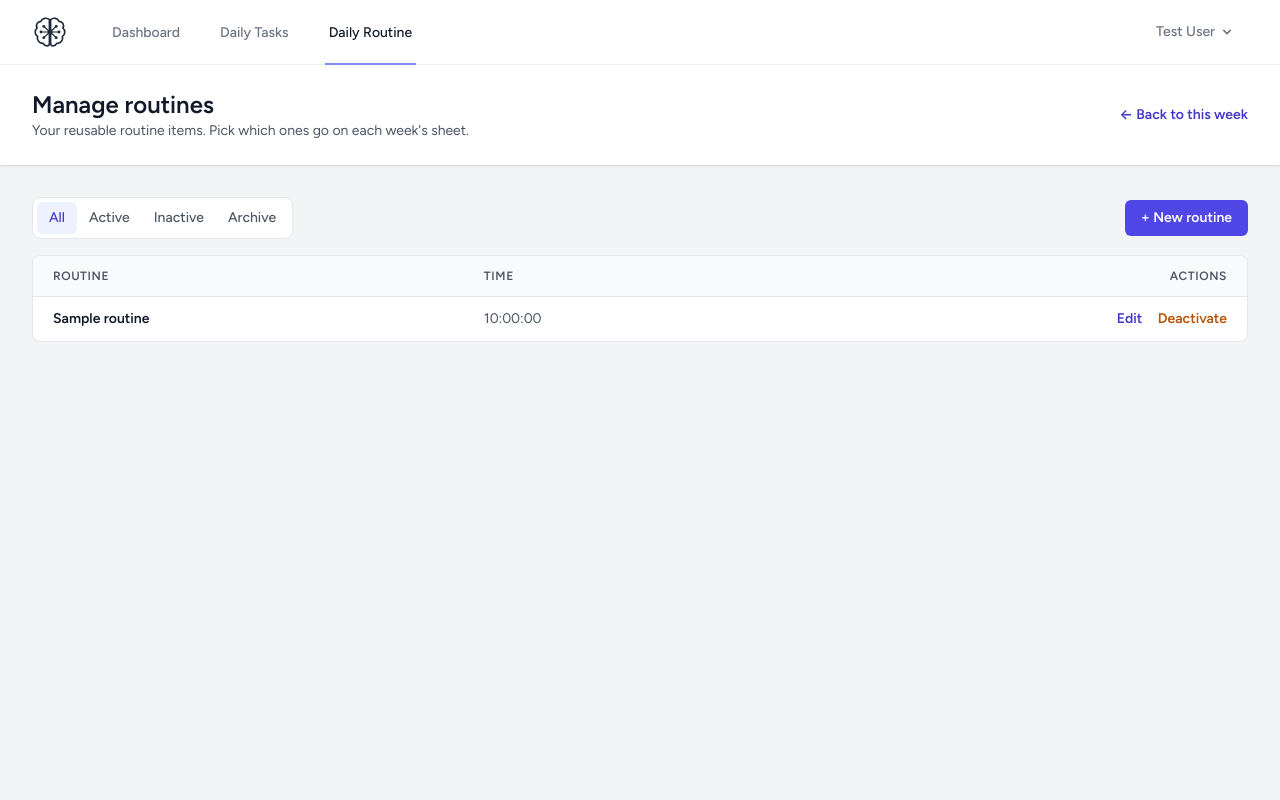
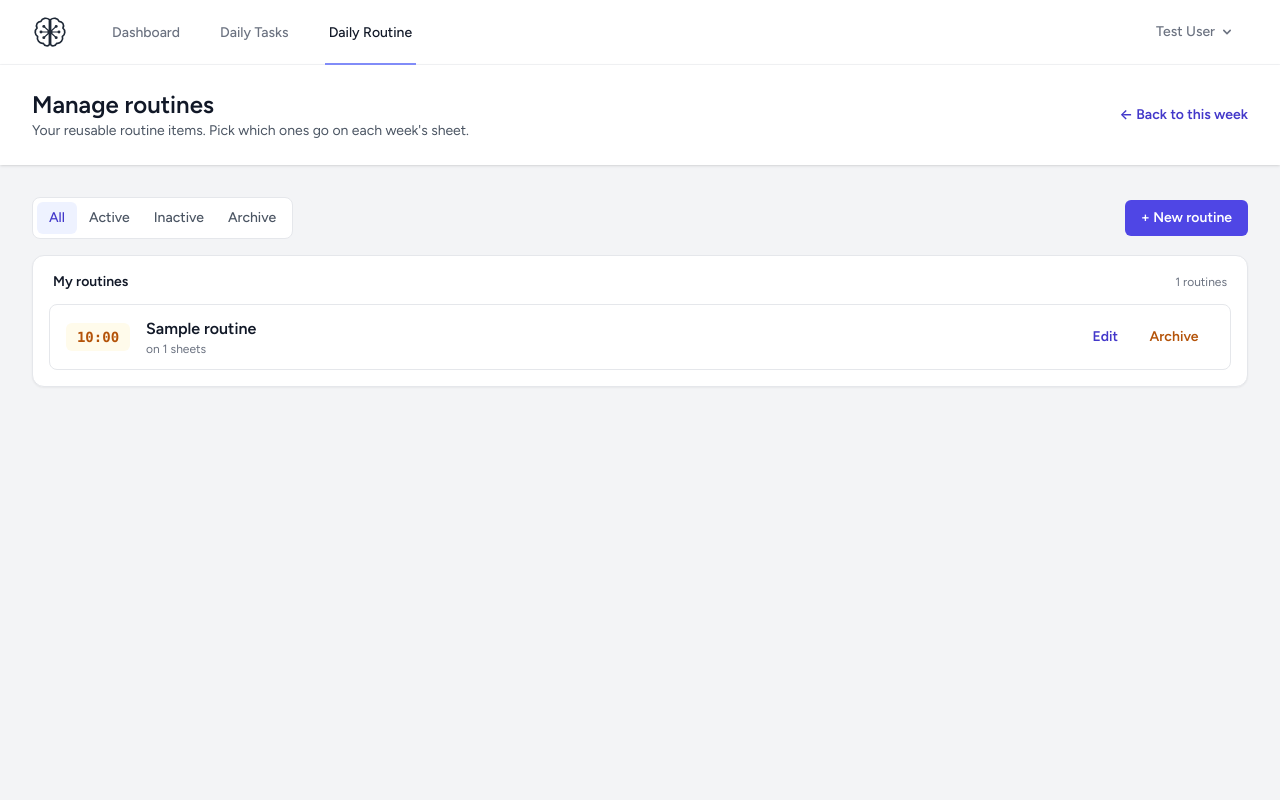
Before and after one commit to basingh47/BrainHub, a Laravel app: page /routines in a window 1280 px wide. Run offline with Laravel 12, Linux system fonts and the light colour scheme; a user stored in the database is signed in; data comes from the database, SQL or seed files in the repository; tables that the repository leaves empty hold one stand-in row (values such as "Sample post"); style sheets or scripts are compiled from the project's sources.

Commit message:
feat: enhance Routine management with sorting and new accessors

```diff
--- a/app/Http/Controllers/RoutineController.php
+++ b/app/Http/Controllers/RoutineController.php
@@ -16,6 +16,8 @@ class RoutineController extends Controller
         $routines = $request->user()->routines()          // ← only MY routines
             ->whereNull('parent_id')
             ->with('children')
+            ->orderBy('target_time')
+            ->withCount(['weeks', 'checks'])  // ← for isUsed() accessor
             ->get();
         $parents = $routines->where('is_active', true);
 
--- a/app/Models/Routine.php
+++ b/app/Models/Routine.php
@@ -5,6 +5,7 @@ namespace App\Models;
 use Carbon\CarbonInterface;
 use Database\Factories\RoutineFactory;
 use Illuminate\Database\Eloquent\Attributes\Fillable;
+use Illuminate\Database\Eloquent\Casts\Attribute;
 use Illuminate\Database\Eloquent\Factories\HasFactory;
 use Illuminate\Database\Eloquent\Model;
 use Illuminate\Database\Eloquent\Relations\BelongsTo;
@@ -82,7 +83,7 @@ class Routine extends Model
      */
     public function isDoneOn(CarbonInterface $day): bool
     {
-        return $this->checks->contains(fn (RoutineCheck $check) => $check->done_on->isSameDay($day));
+        return $this->checks->contains(fn(RoutineCheck $check) => $check->done_on->isSameDay($day));
     }
 
     /**
@@ -110,7 +111,7 @@ class Routine extends Model
      */
     public function doneChildrenOn(CarbonInterface $day): int
     {
-        return $this->children->filter(fn (Routine $child) => $child->isDoneOn($day))->count();
+        return $this->children->filter(fn(Routine $child) => $child->isDoneOn($day))->count();
     }
 
     public function user(): BelongsTo
@@ -118,4 +119,30 @@ class Routine extends Model
         return $this->belongsTo(User::class);
     }
 
+
+
+
+
+    /**
+     * Accessor → virtual attribute $routine->short_time: "06:30:00" → "06:30" (null when no time).
+     */
+    protected function shortTime(): Attribute
+    {
+        return Attribute::get(
+            fn () => $this->target_time ? substr($this->target_time, 0, 5) : null
+        );
+    }
+
+    /** Used = on any weekly sheet or has any tick. Uses withCount() values when loaded. */
+    /**
+     * Accessor → $routine->is_used: true when the routine is on any weekly sheet or has any tick.
+     * Uses withCount() values when the controller loaded them (no extra query), else counts now.
+     */
+    protected function isUsed(): Attribute
+    {
+        return Attribute::get(
+            fn () => ($this->weeks_count ?? $this->weeks()->count()) > 0
+                || ($this->checks_count ?? $this->checks()->count()) > 0
+        );
+    }
 }
--- a/resources/views/routines/manage-routines/manage-routines.blade.php
+++ b/resources/views/routines/manage-routines/manage-routines.blade.php
@@ -5,12 +5,12 @@
 @section('content')
 
 @php
-    $status  = request('status', 'all');          // which tab is selected (from the URL)
+$status = request('status', 'all'); // which tab is selected (from the URL)
 $filters = [
-        'all'      => 'All',
-        'active'   => 'Active',
+'all' => 'All',
+'active' => 'Active',
 'inactive' => 'Inactive',
-        'archive'  => 'Archive',
+'archive' => 'Archive',
 ];
 @endphp
 
@@ -21,9 +21,7 @@
         <nav class="inline-flex rounded-lg border border-gray-200 bg-white p-1 text-sm font-medium" aria-label="Filter routines">
             @foreach ($filters as $key => $label)
             <a href="{{ route('routines.index', ['status' => $key]) }}"
-                   @class([
-                       'rounded-md px-3 py-1.5',
-                       'bg-indigo-50 text-indigo-700'      => $status === $key,
+                @class([ 'rounded-md px-3 py-1.5' , 'bg-indigo-50 text-indigo-700'=> $status === $key,
                 'text-gray-600 hover:text-gray-900' => $status !== $key,
                 ])
                 @if ($status === $key) aria-current="page" @endif>
@@ -38,84 +36,70 @@
         </button>
     </div>
 
-    {{-- ② Routines table --}}
-    <div class="overflow-x-auto rounded-lg border border-gray-200 bg-white">
-        <table class="min-w-full text-sm">
-            <thead class="bg-gray-50 text-xs font-semibold uppercase tracking-wider text-gray-600">
-                <tr>
-                    <th class="px-5 py-3 text-left">Routine</th>
-                    <th class="px-5 py-3 text-left">Time</th>
-                    <th class="px-5 py-3 text-right">Actions</th>
-                </tr>
-            </thead>
+    {{-- ② Routines list: ONE outer box, one small box per routine --}}
+    <div class="rounded-xl border border-gray-200 bg-white p-4 shadow-sm">
+        <div class="mb-3 flex items-center justify-between px-1">
+            <h3 class="text-sm font-semibold text-gray-900">My routines</h3>
+            <span class="text-xs text-gray-500">{{ $routines->count() }} routines</span>
+        </div>
 
+        <div class="space-y-2">
             @forelse ($routines as $routine)
-            {{-- One <tbody> per routine: the routine row and its sub-task rows stay together as one group --}}
-            <tbody @class(['border-t border-gray-200', 'bg-gray-50 text-gray-400'=> ! $routine->is_active])>
+            @php $time = $routine->short_time; @endphp
 
-                {{-- The routine row --}}
-                <tr>
-                    <td @class(['px-5 py-3 font-semibold', 'text-gray-900'=> $routine->is_active])>
+            <div @class([ 'flex items-center gap-4 rounded-lg border border-gray-200 px-4 py-3' , 'bg-gray-50'=> ! $routine->is_active,
+                ])>
+
+                {{-- Left: time pill, colour by part of day --}}
+                <span @class([ 'w-16 shrink-0 rounded-md py-1 text-center font-mono text-sm font-bold' , 'bg-gray-100 text-gray-500'=> ! $time,
+                    'bg-amber-50 text-amber-700' => $time && $time < '12:00' , 'bg-sky-50 text-sky-700'=> $time >= '12:00' && $time < '17:00' , 'bg-indigo-50 text-indigo-700'=> $time >= '17:00',
+                            ])>
+                            {{ $time ?? '—' }}
+                </span>
+
+                {{-- Middle: name + usage --}}
+                <div class="min-w-0 flex-1">
+                    <p @class(['truncate font-semibold', 'text-gray-900'=> $routine->is_active, 'text-gray-500' => ! $routine->is_active])>
                         {{ $routine->name }}
+                    </p>
+                    <p class="text-xs text-gray-500">
+                        {{ $routine->is_used ? "on {$routine->weeks_count} sheets" : 'never used' }}
+                        @unless ($routine->is_active) · archived @endunless
+                    </p>
+                </div>
 
-                        @if ($routine->children->isNotEmpty())
-                        <span class="ml-1 rounded-full bg-indigo-100 px-2 py-0.5 text-xs font-semibold text-indigo-800">
-                            {{ $routine->children->count() }} sub-tasks
-                        </span>
-                        @endif
+                {{-- Right: actions --}}
+                <div class="flex shrink-0 items-center gap-1 text-sm font-semibold">
+                    @if ($routine->is_active)
+                    <a href="{{ route('routines.edit', $routine) }}"
+                        class="rounded-md px-3 py-1.5 text-indigo-700 hover:bg-indigo-50">Edit</a>
 
-                        @unless ($routine->is_active)
-                        <span class="ml-1 rounded-full bg-gray-200 px-2 py-0.5 text-xs font-semibold text-gray-600">Inactive</span>
-                        @endunless
-                    </td>
-
-                    <td @class(['px-5 py-3', 'text-gray-600'=> $routine->is_active])>
-                        {{ $routine->target_time ?? '—' }}
-                    </td>
-
-                    <td class="px-5 py-3 text-right">
-                        @if ($routine->is_active)
-                        <a href="{{ route('routines.edit', $routine->id) }}" class="font-semibold text-indigo-700 hover:underline">Edit</a>
-                        {{-- Step 4: becomes a PATCH form --}}
-                        <form action="{{ route('routines.deactivate', $routine->id) }}" method="POST" class="inline">
+                    @if ($routine->is_used)
+                    <form method="POST" action="{{ route('routines.deactivate', $routine) }}">
                         @csrf
                         @method('PATCH')
-                            <button type="submit" class="ml-3 font-semibold text-amber-700 hover:underline">Deactivate</button>
+                        <button type="submit" class="w-20 rounded-md py-1.5 text-center text-amber-700 hover:bg-amber-50">Archive</button>
                     </form>
                     @else
-                        {{-- Step 4: becomes a PATCH form --}}
-                        <form action="{{ route('routines.activate', $routine->id) }}" method="POST" class="inline">
+                    <form method="POST" action="{{ route('routines.destroy', $routine) }}">
+                        @csrf
+                        @method('DELETE')
+                        <button type="submit" class="w-20 rounded-md py-1.5 text-center text-red-700 hover:bg-red-50">Delete</button>
+                    </form>
+                    @endif
+                    @else
+                    <form method="POST" action="{{ route('routines.activate', $routine) }}">
                         @csrf
                         @method('PATCH')
-                            <button type="submit" class="font-semibold text-indigo-700 hover:underline">Activate</button>
+                        <button type="submit" class="w-20 rounded-md py-1.5 text-center text-indigo-700 hover:bg-indigo-50">Restore</button>
                     </form>
                     @endif
-                    </td>
-                </tr>
-
-                {{-- Its sub-task rows (none for most routines) --}}
-                @foreach ($routine->children as $child)
-                <tr>
-                    <td @class(['py-1.5 pl-10 pr-5', 'pb-3'=> $loop->last, 'text-gray-700' => $routine->is_active])>
-                        └ {{ $child->name }}
-                    </td>
-                    <td></td>
-                    <td @class(['px-5 py-1.5 text-right', 'pb-3'=> $loop->last])>
-                        <a href="{{ route('routines.edit', $child->id) }}" class="font-semibold text-indigo-700 hover:underline">Edit</a>
-                        {{-- Step 4: becomes a DELETE form --}}
-                        <button type="button" class="ml-3 font-semibold text-amber-700 hover:underline">Remove</button>
-                    </td>
-                </tr>
-                @endforeach
-            </tbody>
+                </div>
+            </div>
             @empty
-            <tbody>
-                <tr>
-                    <td colspan="3" class="px-5 py-8 text-center text-gray-600">No routines yet. Add your first one →</td>
-                </tr>
-            </tbody>
+            <p class="px-1 py-8 text-center text-sm text-gray-600">No routines yet. Click “+ New routine” to add one.</p>
             @endforelse
-        </table>
+        </div>
     </div>
 </div>
 
```
Also changed, not shown: CLAUDE.md (+10 -0 lines). Lines whose indentation alone changed are shown as unchanged.
